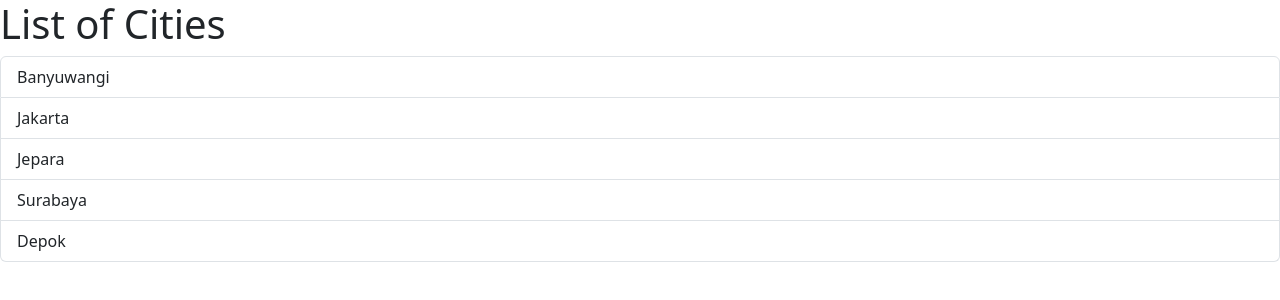
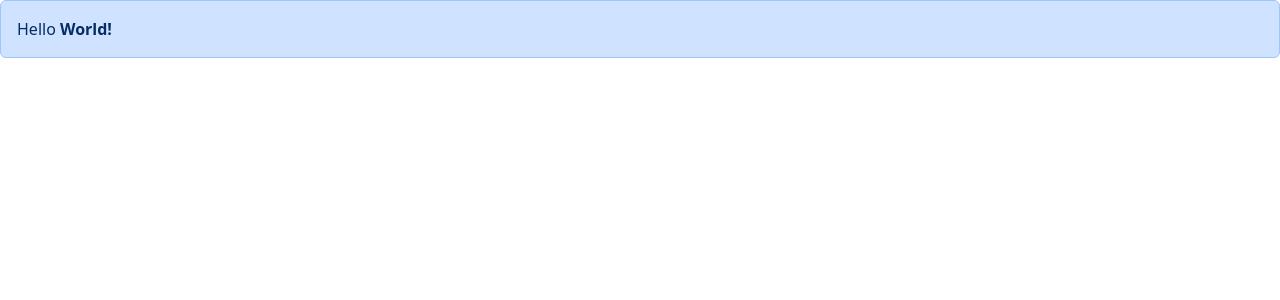
Before and after one commit to erymn/belajar-reactjs, a React (Vite) app in the folder react-app/: page / in a window 1280 px wide. Shown: the top 300 px of the page. Built offline with nearby package versions, Linux system fonts and the light colour scheme; the HTML template or start-up script is replaced by a standard one.

Commit message:
Passing parameter complex string
Passing parameter complex string dan simple string. Key ReactNode untuk complex string

```diff
--- a/react-app/src/App.tsx
+++ b/react-app/src/App.tsx
@@ -1,21 +1,29 @@
-import ListGroup from "./components/ListGroup";
+import Alert from "./components/Alert";
+//import ListGroup from "./components/ListGroup";
 
 function App() {
-  let items = ["Banyuwangi", "Jakarta", "Jepara", "Surabaya", "Depok"];
-
-  const handleSelectItem = (item: string) => {
-    console.log("handle from App.tsx using passing parameter", item);
-  };
-
   return (
     <div>
-      <ListGroup
-        items={items}
-        heading={"List of Cities"}
-        onSelectItem={handleSelectItem}
-      />
+      <Alert>
+        Hello <strong>World!</strong>
+      </Alert>
     </div>
   );
+  // let items = ["Banyuwangi", "Jakarta", "Jepara", "Surabaya", "Depok"];
+
+  // const handleSelectItem = (item: string) => {
+  //   console.log("handle from App.tsx using passing parameter", item);
+  // };
+
+  // return (
+  //   <div>
+  //     <ListGroup
+  //       items={items}
+  //       heading={"List of Cities"}
+  //       onSelectItem={handleSelectItem}
+  //     />
+  //   </div>
+  // );
 }
 
 export default App;
--- /dev/null
+++ b/react-app/src/components/Alert.tsx
@@ -0,0 +1,10 @@
+import type { ReactNode } from "react";
+
+interface Props {
+  //children: string;     // lempar parameter dengan string
+  children: ReactNode; // lempar parameter dengan html context
+}
+const Alert = ({ children }: Props) => {
+  return <div className="alert alert-primary">{children}</div>;
+};
+export default Alert;
```
